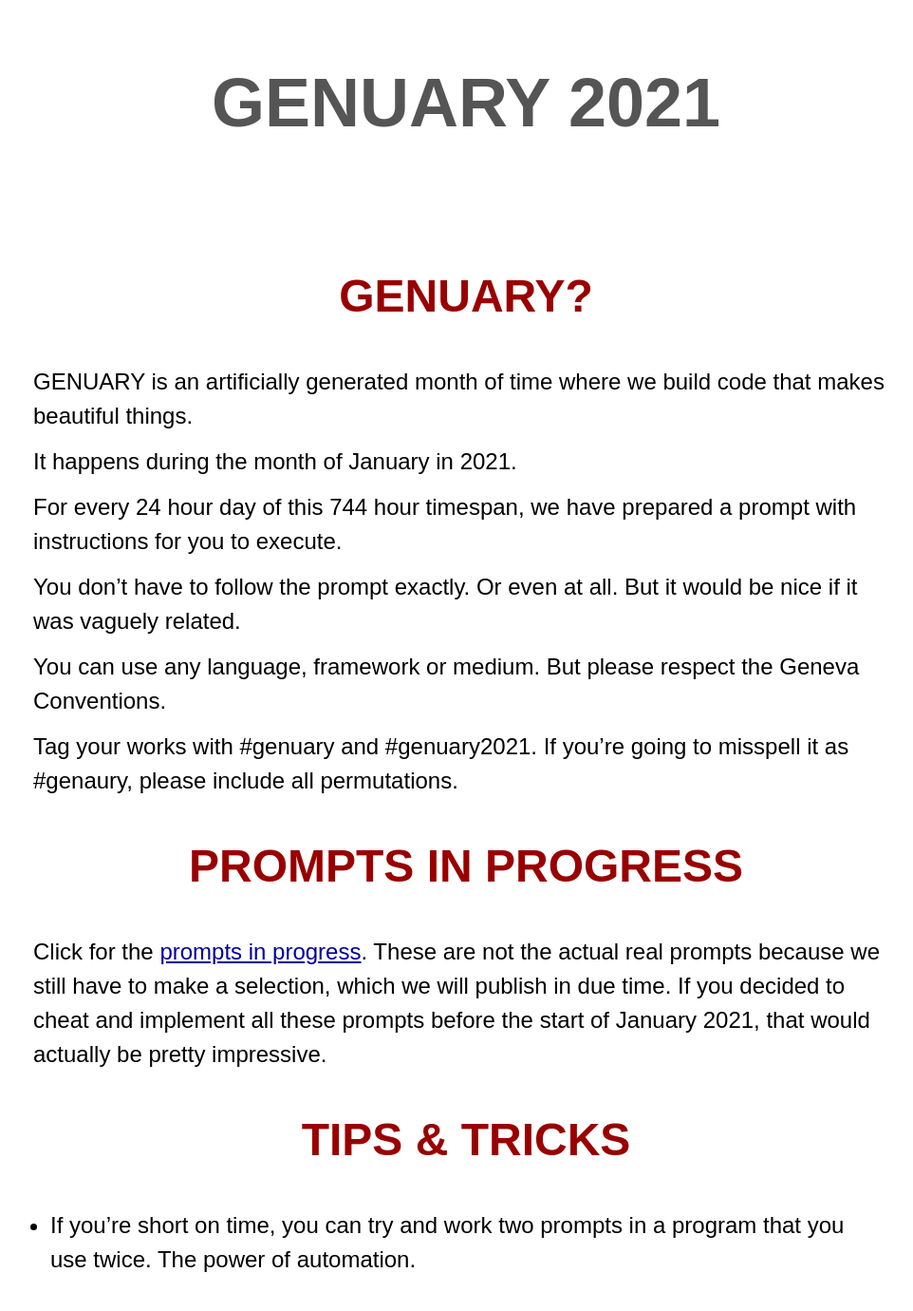
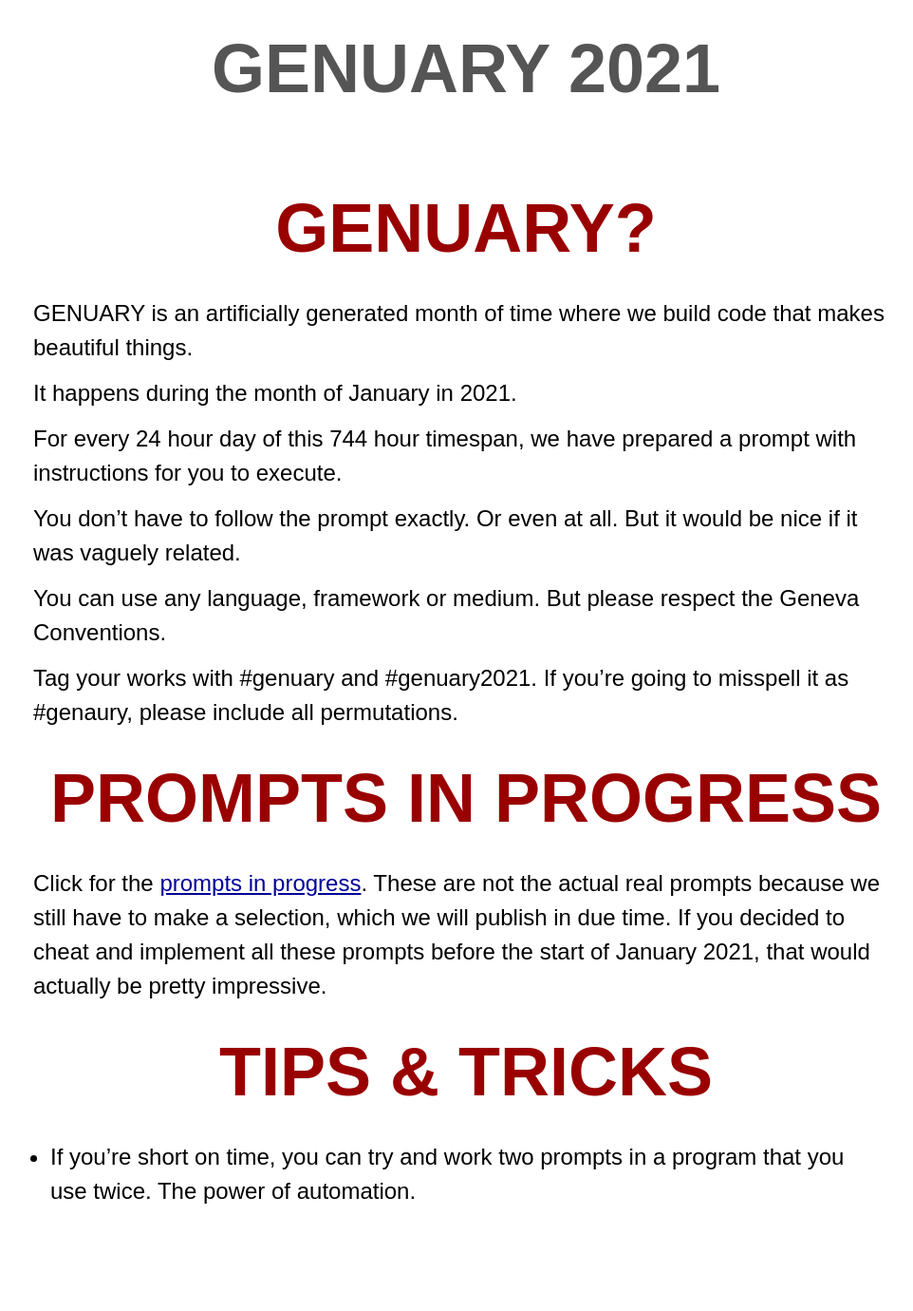
Before and after one commit to genuary2021/genuary2021.github.io, a Jekyll site: the page built from index.md, in a window 1280 px wide. Shown: the whole page at 95% size, without its empty margins (85-1047 px from the left). Built offline with Jekyll 4.4.1, drawn with Linux system fonts in a browser that asks for light colours; our own code applies the rules of GitHub Pages for plain Markdown files; after the commit the page ends 1308 px from its top, so only the background shows below that.

Commit message:
Update style.css

```diff
--- a/css/style.css
+++ b/css/style.css
@@ -60,9 +60,9 @@ h1, h2, h3, h4, h5, h6 {
 }
 
 h1 {
-    font-size: 2em;
+    font-size: 3em;
     text-align: center;
-    margin: 1em 0;
+    margin: 0.5em 0;
 }
 
 h2 {
```
